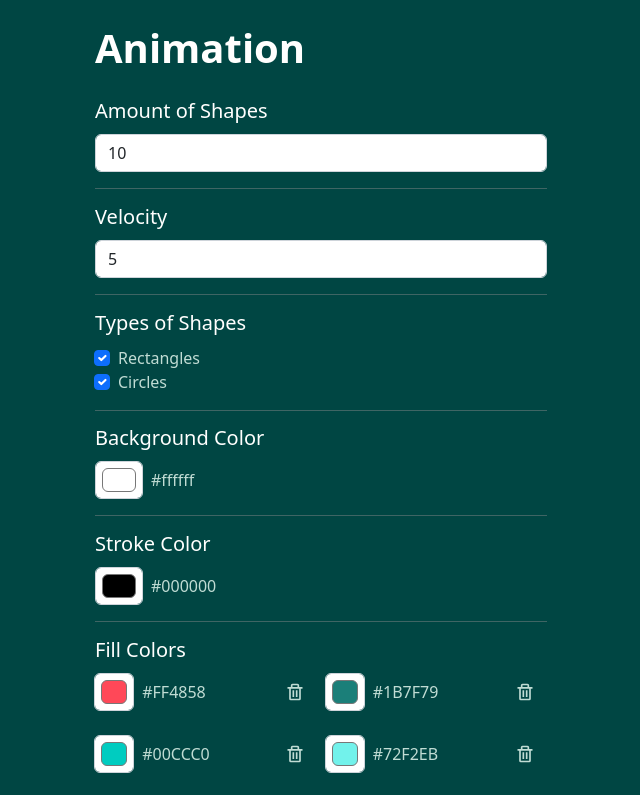
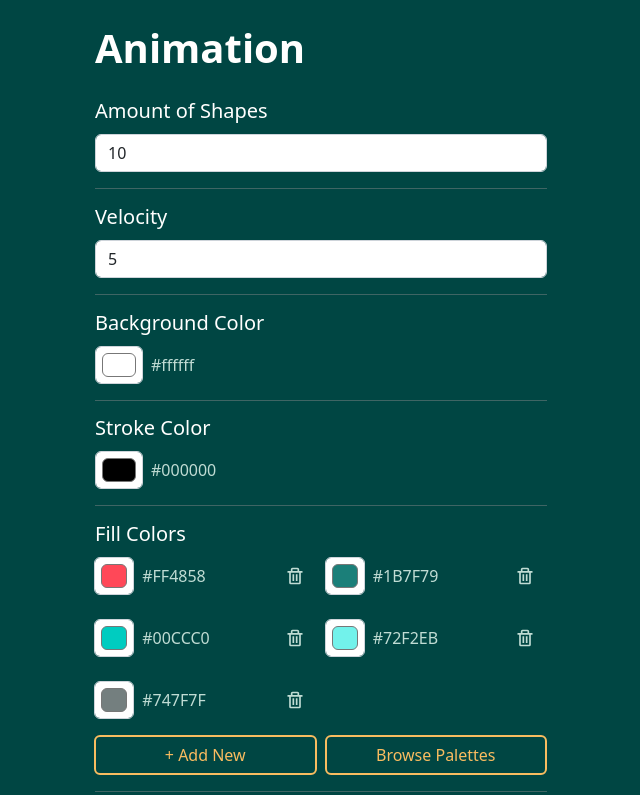
Before and after one commit to netrolite/graph-builder, a React (Vite) app: page / in a window 1280 px wide. Shown: the top 795 px of the page, without its empty margins (319-959 px from the left). Built offline with nearby package versions, Linux system fonts and the light colour scheme.

Commit message:
make filled option work

```diff
--- a/src/Animation.jsx
+++ b/src/Animation.jsx
@@ -49,14 +49,15 @@ export default function Animation() {
 			const rectHeight = parseInt(rectangles.height);
 			const rectCornerRadius = parseInt(rectangles.cornerRadius);
 
+
 			// ["circles", "rectangles"]
 			let availableShapes = [];
 			if (rectangles.checked) availableShapes.push("rectangle");
 			if (circles.checked) availableShapes.push("circle");
 
 			for (let i = 0; i < shapesAmount; i++) {
-				// new Cirlce(radius, maxRadius, expansionRange, colors, velocity, canvas, c, mousePos);
-				// new Rectangle(width, height, maxWidth, cornerRadius, expansionRange, colors, velocity, canvas, c, mousePos);
+				// new Cirlce(radius, maxRadius, expansionRange, filled, colors, velocity, canvas, c, mousePos);
+				// new Rectangle(width, height, maxWidth, cornerRadius, expansionRange, filled, colors, velocity, canvas, c, mousePos);
 				const newShape = availableShapes[Math.floor(Math.random() * availableShapes.length)]
 
 				if (newShape === "rectangle") {
@@ -67,6 +68,7 @@ export default function Animation() {
 							rectWidth + 20, // maxWidth
 							rectCornerRadius, // cornerRadius
 							100, // expansionRange
+							rectangles.filled,
 							fillColors,
 							intVelocity,
 							canvas,
@@ -81,6 +83,7 @@ export default function Animation() {
 							circRadius,
 							circRadius + 20, // maxRadius
 							100, // expansionRange
+							circles.filled,
 							fillColors,
 							intVelocity,
 							canvas,
--- a/src/input/Input.jsx
+++ b/src/input/Input.jsx
@@ -15,22 +15,22 @@ export default function Input() {
     const [showPalettesPopup, setShowPalettesPopup] = useState(false);
 
     return (
-        <div className="container p-4 main">
+        <main className="container p-4 main">
             <h1 className="mb-4 fw-semibold">Animation</h1>
 
-            <div className="inputs">
+            <form className="inputs">
                 <BrowseColorsPopup showPalettesPopup={showPalettesPopup} />
                 <ShapesAmount />
                 <Velocity />
-                <ShapeTypes />
                 <BgColor />
                 <StrokeColor />
                 <FillColors setShowPalettesPopup={setShowPalettesPopup} />
+                <ShapeTypes />
                 <RectSettings />
                 <CircSettings />
-            </div>
+            </form>
 
             <StartAnimBtn />
-        </div>
+        </main>
     )
 }
--- a/src/shapes/circle.jsx
+++ b/src/shapes/circle.jsx
@@ -12,12 +12,16 @@ export default class Circle extends Shape {
 
     draw() {
         this.c.beginPath();
-        this.c.fillStyle = this.fillStyle;
+        this.c.arc(this.x, this.y, this.radius, 0, Math.PI * 2);
+        this.c.closePath();
+
+        if (this.filled) {
+            this.c.fillStyle = this.fillStyle;
+            this.c.fill();
+        }
+        this.c.lineWidth = this.lineWidth;
         this.c.strokeStyle = this.strokeStyle;
-        this.c.lineWidth = this.lineWidth;
-        this.c.arc(this.x, this.y, this.radius, 0, Math.PI * 2);
         this.c.stroke();
-        this.c.fill();
     }
 
     update() {
--- a/src/shapes/rectangle.jsx
+++ b/src/shapes/rectangle.jsx
@@ -13,6 +13,7 @@ export default class Rectangle extends Shape {
     }
 
     draw() {
+        // doesn't work in Firefox
         // this.c.beginPath();
         // this.c.fillStyle = this.fillStyle;
         // this.c.strokeStyle = this.strokeStyle;
@@ -32,9 +33,14 @@ export default class Rectangle extends Shape {
         this.c.lineTo(this.x, this.y + this.radius);
         this.c.quadraticCurveTo(this.x, this.y, this.x + this.radius, this.y);
         this.c.closePath();
+
+        if (this.filled) {
+            this.c.fillStyle = this.fillStyle;
+            this.c.fill();
+        }
+        // have to divide lineWidth by 2 because it's twice as large as it needs to be
         this.c.lineWidth = this.lineWidth / 2;
         this.c.strokeStyle = this.strokeStyle;
-        this.c.fill();
         this.c.stroke();
     }
 
--- a/src/shapes/shape.jsx
+++ b/src/shapes/shape.jsx
@@ -1,5 +1,5 @@
 export default class Shape {
-    constructor(expansionRange, colors, velocity, canvas, c, mousePos) {
+    constructor(expansionRange, filled, colors, velocity, canvas, c, mousePos) {
         this.strokeStyle = "white";
         this.fillStyle = colors[Math.floor(Math.random() * colors.length)];
         this.lineWidth = 2;
@@ -7,6 +7,7 @@ export default class Shape {
         this.canvas = canvas;
         this.c = c;
         this.mousePos = mousePos;
+        this.filled = filled;
 
         const randVx = Math.random() - 0.5;
         const randVy = Math.random() - 0.5;
```
